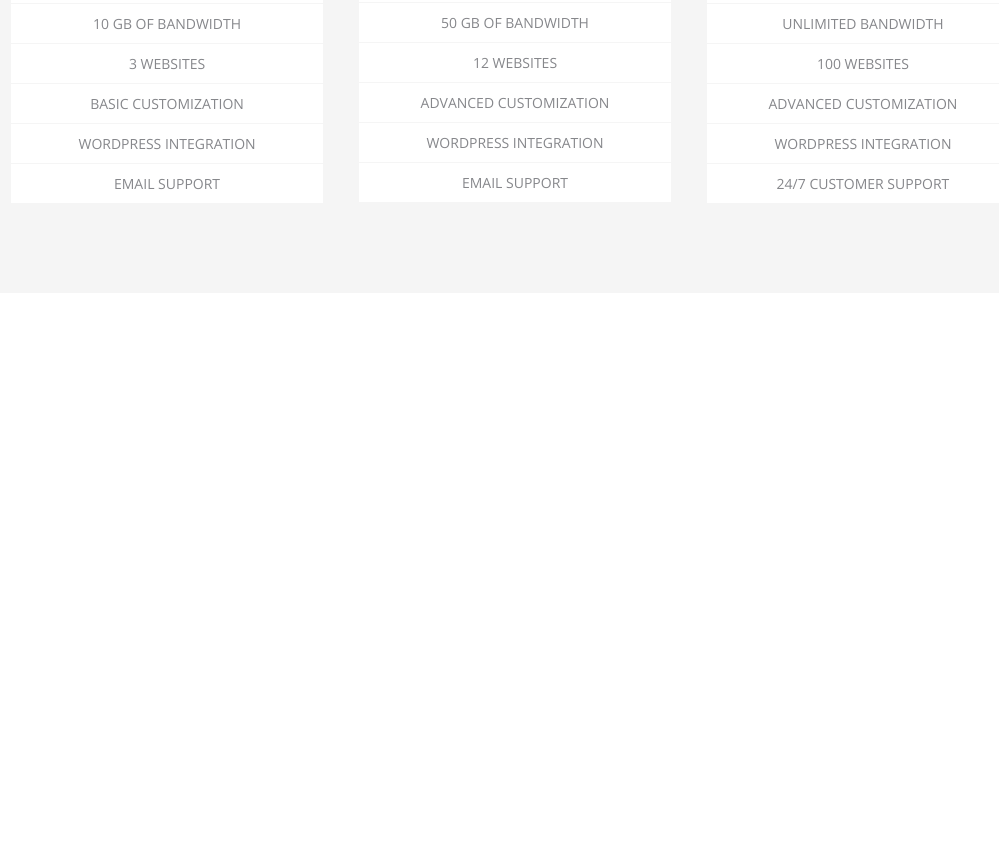
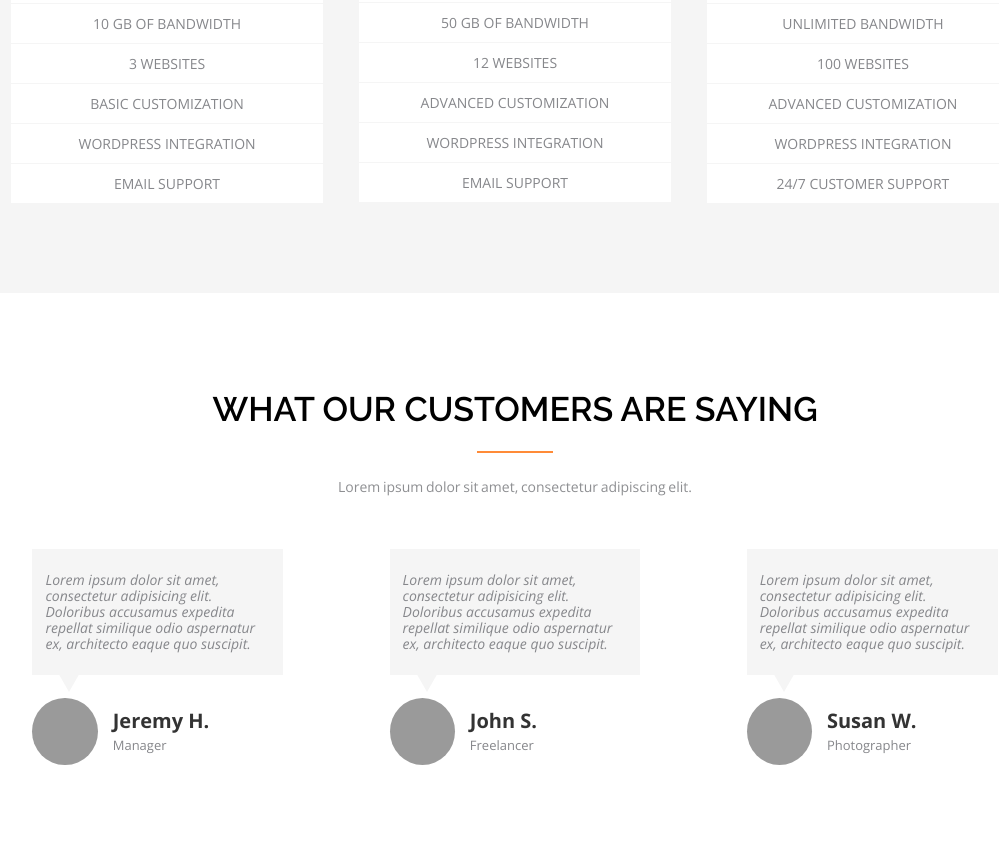
Before and after one commit to andreymglinets/AX-layout, a plain HTML site: page index.html in a window 1280 px wide. Shown: the part 3576-4439 px from the top of the page, without its empty margins (125-1124 px from the left). Before the commit the page ends 3869 px from the top, so only its background shows below. Drawn offline with nearby package versions, Linux system fonts and the light colour scheme.

Commit message:
Add: add customers block

```diff
--- a/index.html
+++ b/index.html
@@ -239,5 +239,64 @@
             </div>
         </div>
     </article>
+    <article class="customers_saying">
+        <div class="customers_saying_content">
+            <h1 class="pricing_options_title relawey">WHAT OUR CUSTOMERS ARE SAYING</h1>
+            <div class="pricing_options_line"></div>
+            <div class="pricing_options_text awesome_center_text">Lorem ipsum dolor sit amet, consectetur adipiscing elit.</div>
+        </div>
+    </article>
+    <article class="reviews_blocks">
+        <div class="reviews_blocks_content">
+            <div class="reviews_blocks_says left_margin_says">
+                <div class="text_reviews_blocks">
+                    Lorem ipsum dolor sit amet,
+                    consectetur adipisicing elit. Doloribus
+                    accusamus expedita repellat similique
+                    odio aspernatur ex, architecto eaque
+                    quo suscipit.
+                </div>
+                <div class="name_reviews_blocks">
+                    <div class="avatar_reviews_blocks"></div>
+                    <div class="position_client">
+                        <div class="all_name">Jeremy H.</div>
+                        <div class="position_person">Manager</div>
+                    </div>
+                </div>
+            </div>
+            <div class="reviews_blocks_says">
+                <div class="text_reviews_blocks">
+                    Lorem ipsum dolor sit amet,
+                    consectetur adipisicing elit. Doloribus
+                    accusamus expedita repellat similique
+                    odio aspernatur ex, architecto eaque
+                    quo suscipit.
+                </div>
+                <div class="name_reviews_blocks">
+                    <div class="avatar_reviews_blocks"></div>
+                    <div class="position_client">
+                        <div class="all_name">John S.</div>
+                        <div class="position_person">Freelancer</div>
+                    </div>
+                </div>
+            </div>
+            <div class="reviews_blocks_says right_margin_says">
+                <div class="text_reviews_blocks">
+                    Lorem ipsum dolor sit amet,
+                    consectetur adipisicing elit. Doloribus
+                    accusamus expedita repellat similique
+                    odio aspernatur ex, architecto eaque
+                    quo suscipit.
+                </div>
+                <div class="name_reviews_blocks">
+                    <div class="avatar_reviews_blocks"></div>
+                    <div class="position_client">
+                        <div class="all_name">Susan W.</div>
+                        <div class="position_person">Photographer</div>
+                    </div>
+                </div>
+            </div>
+        </div>
+    </article>
 </body>
 </html>
--- a/style.css
+++ b/style.css
@@ -593,6 +593,7 @@ input:focus{
 
 .pricing_options_title {
     font-size: 34px;
+    font-weight: 600;
 }
 
 .pricing_options_line{
@@ -696,3 +697,81 @@ input:focus{
     font-size: 14px;
     padding: 10px 0 10px 0;
 }
+
+.customers_saying{
+    background-color: white;
+    padding-top: 96px;
+}
+
+.customers_saying_content{
+    text-align: center;
+}
+
+.reviews_blocks{
+    display: flex;
+    justify-content: center;
+    background-color: white;
+    padding-top: 53px;
+    padding-bottom: 98px;
+}
+
+.reviews_blocks_content{
+    width: 75.4%;
+    display: flex;
+    flex-direction: row;
+    justify-content: space-between;
+}
+
+.reviews_blocks_says {
+    width: 26%;
+}
+
+.text_reviews_blocks{
+    background-color: #f5f5f5;
+    position: relative;
+    font-size: 14px;
+    font-style: italic;
+    padding: 23px 13px;
+    line-height: 16px;
+    color: #86878b;
+}
+
+.text_reviews_blocks:after {
+    content: '';
+    display: block;
+    position: absolute;
+    height: -27px;
+    left: 25px;
+    bottom: -23%;
+    border: 12px solid transparent;
+    border-top: 21px solid #f5f5f5;
+}
+
+.name_reviews_blocks{
+    margin-top: 23px;
+    display: flex;
+}
+
+.avatar_reviews_blocks{
+    height: 67px;
+    width: 26%;
+    background-color: #9a9a9a;
+    border-radius: 50%;
+}
+
+.position_client{
+    margin-left: 6%;
+    margin-top: 9px;
+}
+
+.all_name{
+    color: #333333;
+    font-size: 20px;
+    font-weight: bold;
+}
+
+.position_person{
+    font-size: 13px;
+    margin-top: 2px;
+    color: #86878b;
+}
```
